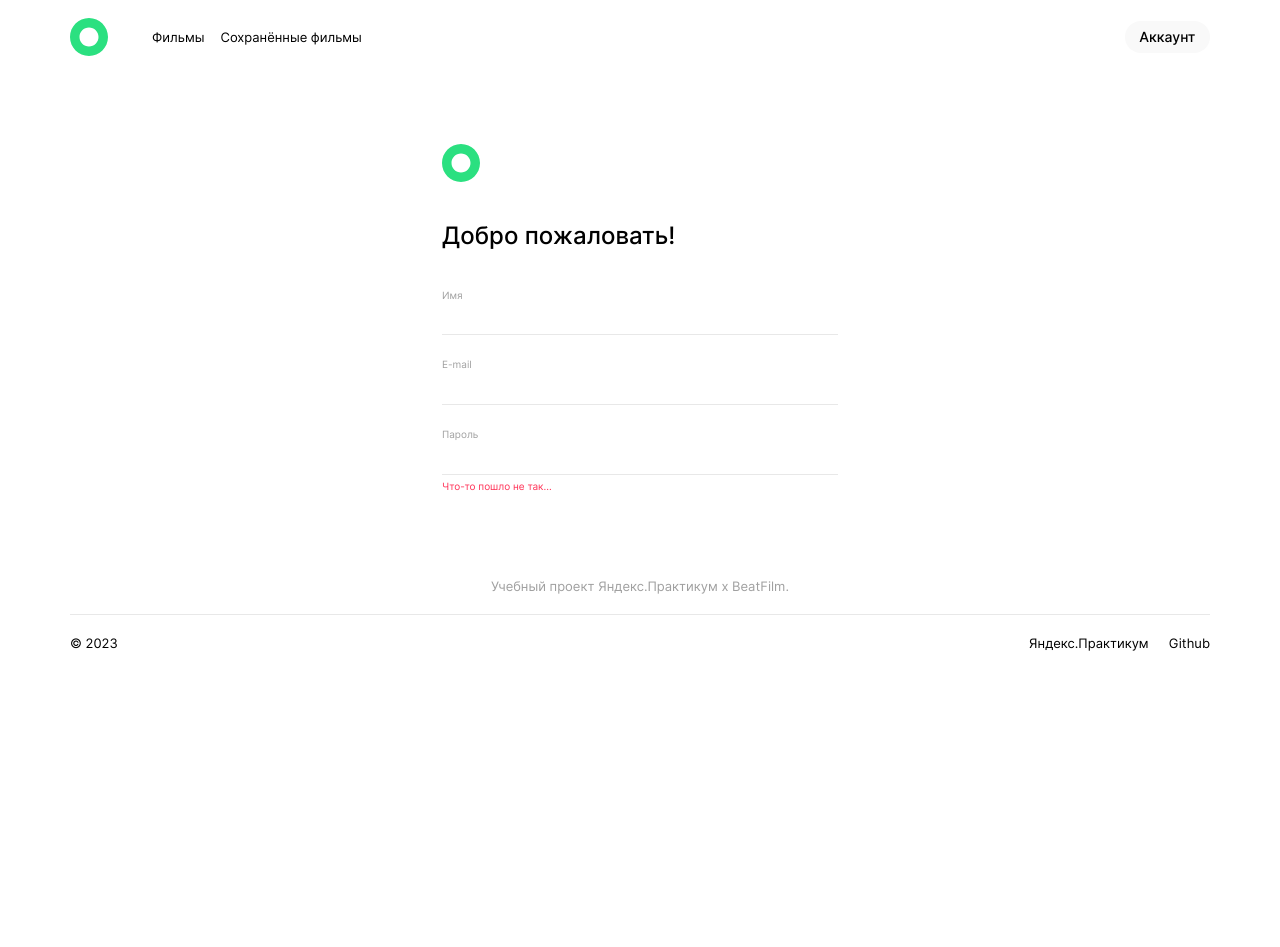
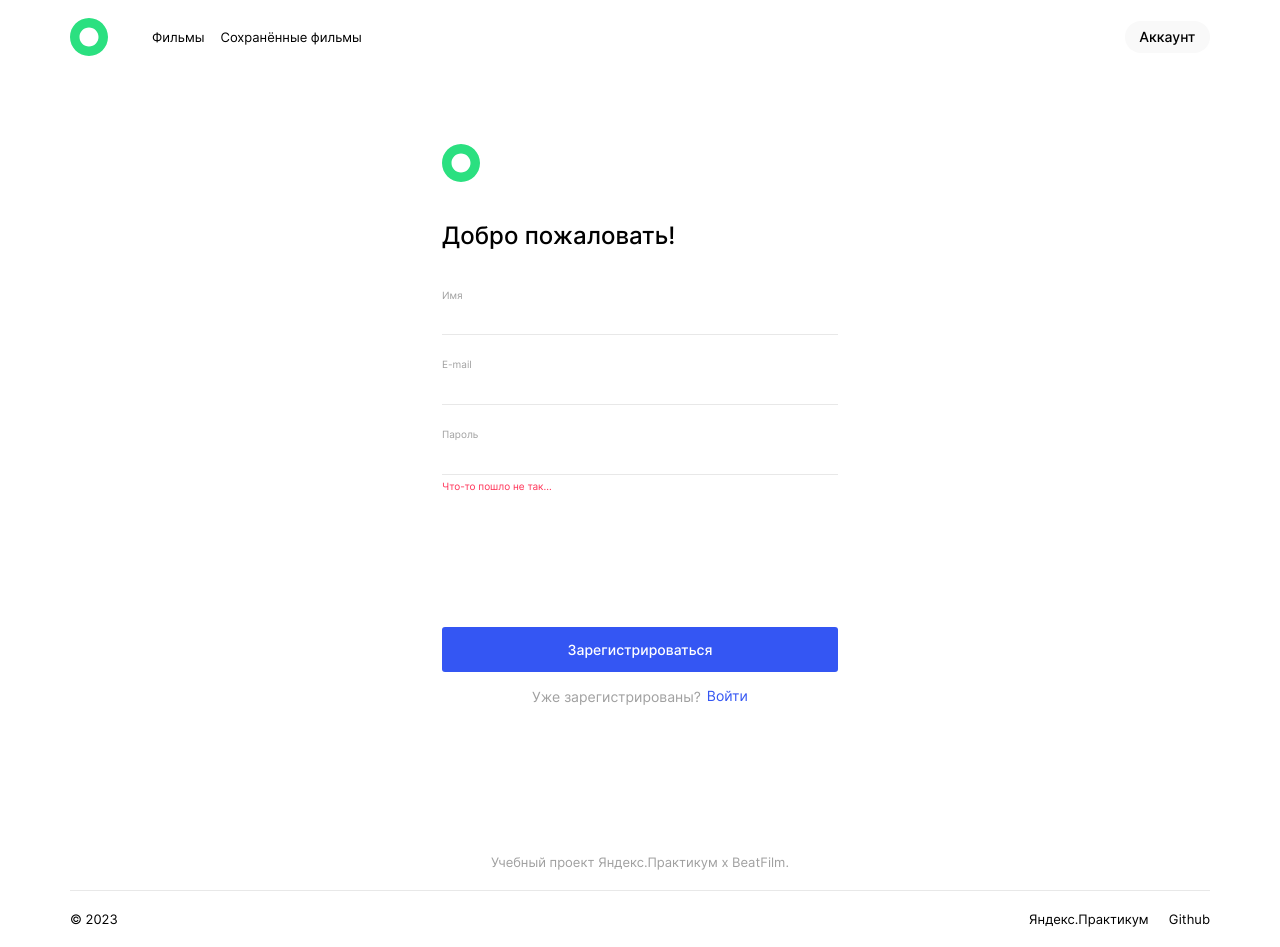
Before and after one commit to GrigoryGriko/movies-explorer-frontend, a React (Create React App) app: page /signup in a window 1280 px wide. Before the commit the page ends 800 px from the top, so only its background shows below. Built offline with nearby package versions, Linux system fonts and the light colour scheme.

Commit message:
feat: закончена верстка компонента Register

```diff
--- a/src/components/App/App.css
+++ b/src/components/App/App.css
@@ -14,9 +14,16 @@
   width: calc(100% - 140px);
 }
 
+.button-hover {
+  transition: .3s ease opacity;
+}
+.button-hover:hover {
+  opacity: .8;
+}
+
 .link-hover {
   transition: .3s ease opacity;
 }
 .link-hover:hover {
-  opacity: .8;
+  opacity: .7;
 }
--- a/src/components/Main/Promo/Promo.js
+++ b/src/components/Main/Promo/Promo.js
@@ -12,7 +12,7 @@ function Promo() {
           Листайте ниже, чтобы узнать больше про этот проект и его создателя.
         </p>
 
-        <a href="#aboutProject" className="promo__button-more link-hover" type="button">
+        <a href="#aboutProject" className="promo__button-more button-hover" type="button">
           Узнать больше
         </a>
 
--- a/src/components/Movies/MoviesCard/MoviesCard.js
+++ b/src/components/Movies/MoviesCard/MoviesCard.js
@@ -12,13 +12,13 @@ function MoviesCard(props) {
 
         <Switch>
           <Route path="/movies">
-            <button className={`movies-cardlist__action-save link-hover ${props.isSaved ? 'movies-cardlist_disabled-element' : ''}`}>Сохранить</button>
+            <button className={`movies-cardlist__action-save button-hover ${props.isSaved ? 'movies-cardlist_disabled-element' : ''}`}>Сохранить</button>
 
-            <button className={`movies-cardlist__marker-saved link-hover ${!props.isSaved ? 'movies-cardlist_disabled-element' : ''}`}></button>
+            <button className={`movies-cardlist__marker-saved button-hover ${!props.isSaved ? 'movies-cardlist_disabled-element' : ''}`}></button>
           </Route>
 
           <Route path="/saved-movies">
-            <button className="movies-cardlist__action-delete link-hover"></button>
+            <button className="movies-cardlist__action-delete button-hover"></button>
           </Route>
         </Switch>
 
--- a/src/components/Movies/MoviesCardList/MoviesCardList.js
+++ b/src/components/Movies/MoviesCardList/MoviesCardList.js
@@ -57,7 +57,7 @@ function MoviesCardList() {
         <Switch>
           <Route path="/movies">
             <section className="movies-more section">
-              <button className="movies-more__button-more wrapper link-hover">
+              <button className="movies-more__button-more wrapper button-hover">
                 Ещё
               </button>
             </section>
--- a/src/components/Register/AuthBottom/AuthBottom.css
+++ b/src/components/Register/AuthBottom/AuthBottom.css
@@ -0,0 +1,49 @@
+.auth-bottom {
+  min-height: 217px;
+  display: flex;
+  align-items: center;
+  flex-direction: column;
+}
+.auth-bottom__button-register {
+  margin-top: 69px;
+  background: #3456F3;
+  border: none;
+  outline: none;
+  border-radius: 3px;
+  width: 396px;
+  height: 45px;
+
+  font-family: 'Inter';
+  font-weight: 500;
+  font-size: 14px;
+
+  text-align: center;
+
+  color: #FFFFFF;
+  cursor: pointer;
+}
+.auth-bottom__wrapper-text {
+  display: flex;
+  margin-top: 16px;
+  margin-bottom: 70px;
+}
+.auth-bottom__caption {
+  margin: 0;
+
+  font-family: 'Inter';
+  font-style: normal;
+  font-weight: 400;
+  font-size: 14px;
+  line-height: 17px;
+  color: #A0A0A0;
+}
+.auth-bottom__link-signin {
+  margin: 0;
+  margin-left: 6px;
+
+  font-family: 'Inter';
+  font-weight: 400;
+  font-size: 14px;
+  color: #3456F3;
+  text-decoration: none;
+}
--- a/src/components/Register/AuthBottom/AuthBottom.js
+++ b/src/components/Register/AuthBottom/AuthBottom.js
@@ -1,9 +1,20 @@
 import React from 'react';
+import { Link } from 'react-router-dom';
 
 function AuthBottom() {
   return (
-  <section>
-
+  <section className="auth-bottom">
+    <button className="auth-bottom__button-register link-hover">
+      Зарегистрироваться
+    </button>
+    <div className="auth-bottom__wrapper-text">
+      <p className="auth-bottom__caption">
+        Уже зарегистрированы?
+      </p>
+      <Link to="/signin" className="auth-bottom__link-signin link-hover">
+        Войти
+      </Link>
+    </div>
   </section>
   )
 }
--- a/src/components/Register/AuthForm/AuthForm.css
+++ b/src/components/Register/AuthForm/AuthForm.css
@@ -9,6 +9,9 @@
   display: block;
   position: relative;
   margin-bottom: 24px;
+}
+.auth-form__field:last-child {
+  margin-bottom: 83px;
 }
 .auth-form__caption {
   margin: 0;
@@ -45,6 +48,7 @@
 }
 
 .auth-form__input-error {
+  margin: 0;
   position: absolute;
   left: 0;
   top: calc(100% + 6px);
```
